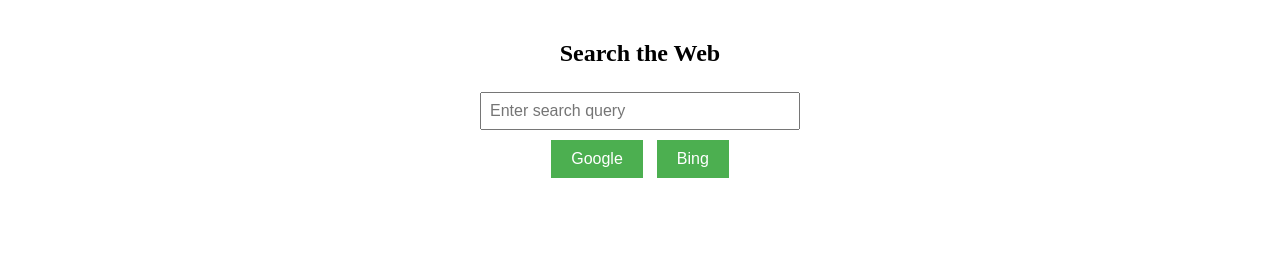
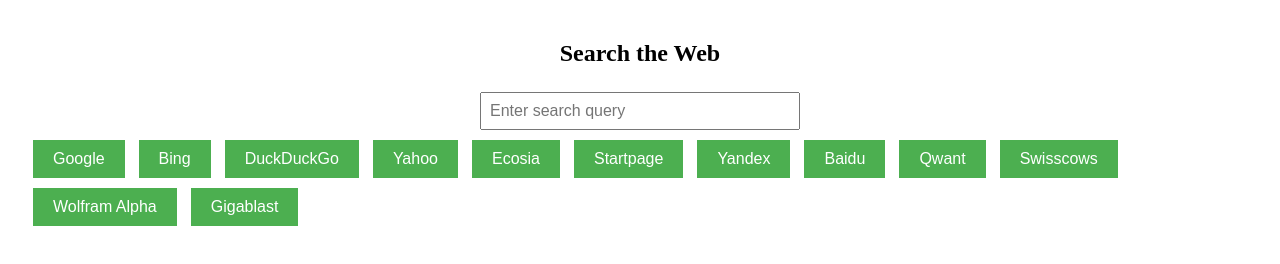
Before and after one commit to Martinezworldwide/searchengine, a plain HTML site: page index.html in a window 1280 px wide. Drawn offline with Linux system fonts and the light colour scheme.

Commit message:
Update index.html

```diff
--- a/index.html
+++ b/index.html
@@ -3,9 +3,8 @@
 <head>
   <meta charset="UTF-8">
   <meta name="viewport" content="width=device-width, initial-scale=1.0">
-  <title>Search Engine Redirect</title>
+  <title>Multi Search Engine Redirect</title>
   <style>
-    /* Style for the search form */
     .search-form {
       margin: 20px;
       display: flex;
@@ -18,13 +17,6 @@
       padding: 8px;
       font-size: 1rem;
       width: 300px;
-    }
-
-    .search-button {
-      margin: 10px;
-      padding: 10px;
-      font-size: 1rem;
-      cursor: pointer;
     }
 
     .engine-button {
@@ -51,12 +43,21 @@
     <div>
       <button class="engine-button" onclick="searchEngine('google')">Google</button>
       <button class="engine-button" onclick="searchEngine('bing')">Bing</button>
-      <!-- Add more buttons here for additional search engines if desired -->
+      <button class="engine-button" onclick="searchEngine('duckduckgo')">DuckDuckGo</button>
+      <button class="engine-button" onclick="searchEngine('yahoo')">Yahoo</button>
+      <button class="engine-button" onclick="searchEngine('ecosia')">Ecosia</button>
+      <button class="engine-button" onclick="searchEngine('startpage')">Startpage</button>
+      <button class="engine-button" onclick="searchEngine('yandex')">Yandex</button>
+      <button class="engine-button" onclick="searchEngine('baidu')">Baidu</button>
+      <button class="engine-button" onclick="searchEngine('qwant')">Qwant</button>
+      <button class="engine-button" onclick="searchEngine('swisscows')">Swisscows</button>
+      <button class="engine-button" onclick="searchEngine('wolframalpha')">Wolfram Alpha</button>
+      <button class="engine-button" onclick="searchEngine('gigablast')">Gigablast</button>
     </div>
   </div>
 
   <script>
-    // Function to handle search
+    // Function to handle search with different engines
     function searchEngine(engine) {
       const query = document.getElementById('query').value;
       if (!query) {
@@ -72,12 +73,37 @@
         case 'bing':
           url = `https://www.bing.com/search?q=${encodeURIComponent(query)}`;
           break;
-        // Add cases for more search engines here if needed
-
-case 'duckduckgo':
-  url = `https://duckduckgo.com/?q=${encodeURIComponent(query)}`;
-  break;
-
+        case 'duckduckgo':
+          url = `https://duckduckgo.com/?q=${encodeURIComponent(query)}`;
+          break;
+        case 'yahoo':
+          url = `https://search.yahoo.com/search?p=${encodeURIComponent(query)}`;
+          break;
+        case 'ecosia':
+          url = `https://www.ecosia.org/search?q=${encodeURIComponent(query)}`;
+          break;
+        case 'startpage':
+          url = `https://www.startpage.com/do/dsearch?query=${encodeURIComponent(query)}`;
+          break;
+        case 'yandex':
+          url = `https://yandex.com/search/?text=${encodeURIComponent(query)}`;
+          break;
+        case 'baidu':
+          url = `https://www.baidu.com/s?wd=${encodeURIComponent(query)}`;
+          break;
+        case 'qwant':
+          url = `https://www.qwant.com/?q=${encodeURIComponent(query)}`;
+          break;
+        case 'swisscows':
+          url = `https://swisscows.com/web?query=${encodeURIComponent(query)}`;
+          break;
+        case 'wolframalpha':
+          url = `https://www.wolframalpha.com/input/?i=${encodeURIComponent(query)}`;
+          break;
+        case 'gigablast':
+          url = `https://www.gigablast.com/search?q=${encodeURIComponent(query)}`;
+          break;
+        // Add more cases as needed for additional engines
       }
 
       // Open the search in a new tab
```
